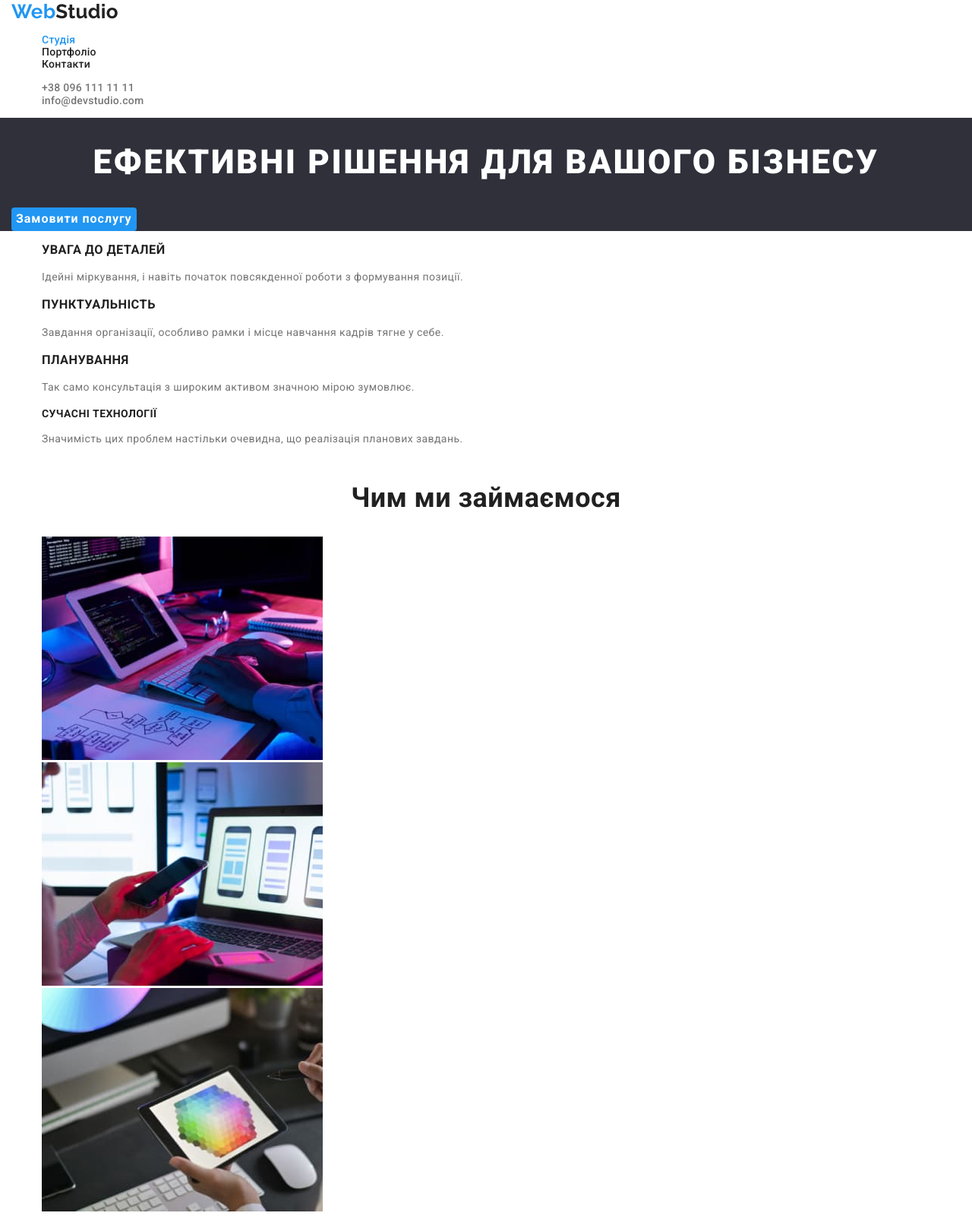
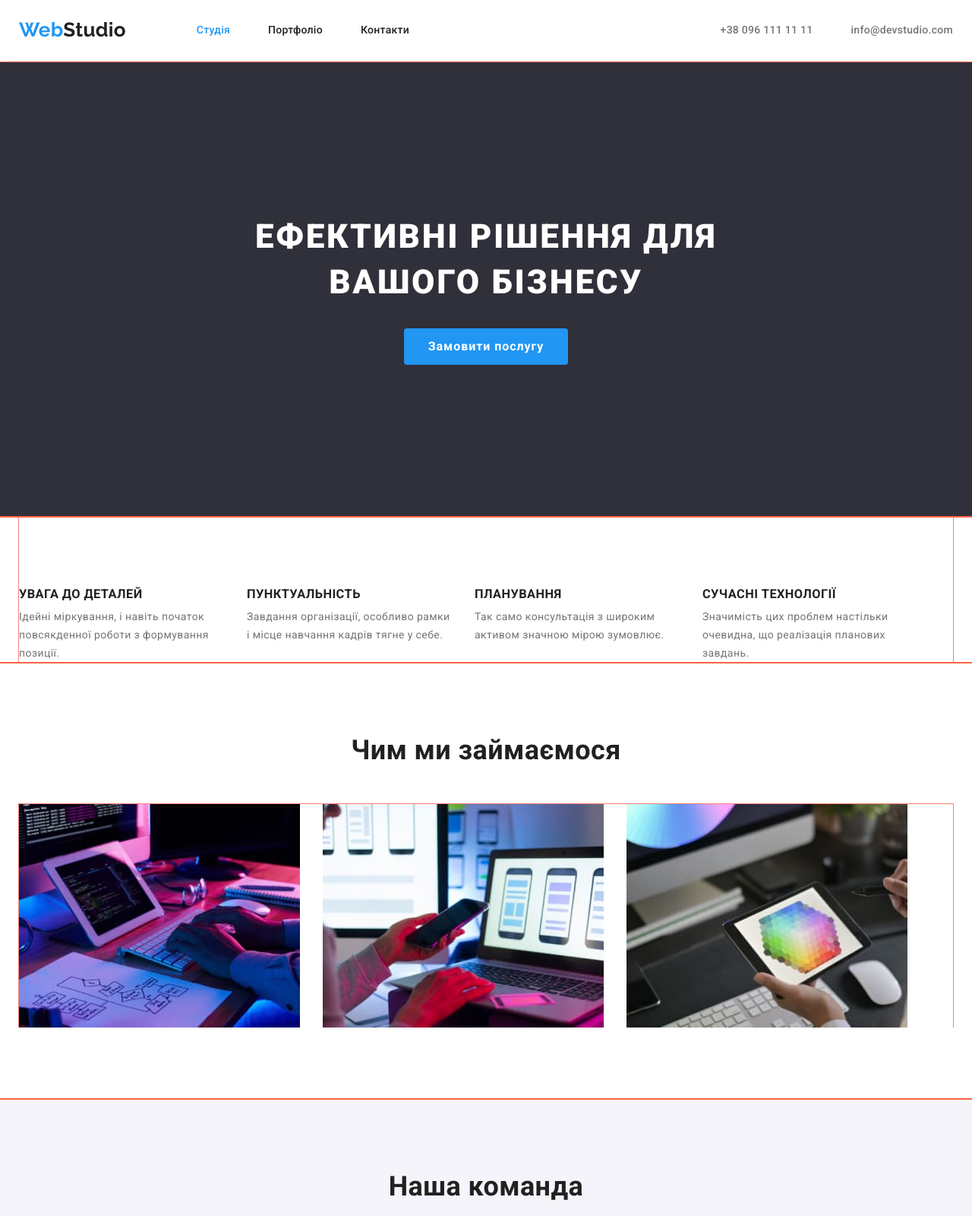
Before and after one commit to YuliaKorchahina/goit-markup-hw-02, a plain HTML site: page index.html in a window 1280 px wide. Shown: the top 1600 px of the page at 76% size. Drawn offline with Linux system fonts and the light colour scheme.

Commit message:
all styles without border

```diff
--- a/css/styles.css
+++ b/css/styles.css
@@ -7,6 +7,7 @@
     --background-secondary-color: #F5F4FA;
     --primery-font-family: Roboto, sans-serif;
     --background-color-dark: #2F303A;
+    --header-border: #ECECEC;
 }
 
 body {
@@ -17,31 +18,73 @@ body {
     letter-spacing: 0.03em;
 }
 
+h1,
+h2,
+h3,
+h4,
+p {
+    margin-top: 0;
+    margin-bottom: 0;
+}
+
+ul,
+ol {
+    margin-top: 0;
+    margin-bottom: 0;
+    padding-left: 0;
+}
+
+img {
+    display: block;
+    max-width: 100%;
+    height: auto;
+}
+
+.section {
+    padding-top: 94px;
+    padding-bottom: 94px;
+
+    outline: 1px solid tomato;
+}
+
+.section.no-padding {
+    padding-top: 0;
+    padding-bottom: 0;
+}
+
 .link {
     text-decoration: none;
 }
 
 .list {
     list-style: none;
+    padding: 0;
+    margin: 0;
 }
 
 .header-nav.current {
     color: var(--accent-color);
 }
 
-.content {
+.container {
+    width: 1230px;
     max-width: 1600px;
     margin: 0 auto;
     padding: 0 15px;
     overflow: hidden;
 }
 
+/* header */
 .logo-header {
     font-family: 'Raleway';
     font-weight: 700;
     font-size: 26px;
     color: var(--accent-color);
     line-height: 1.19;
+    margin: 24px 93px 25px auto;
+    /* margin-right: 93px;
+    margin-bottom: auto; */
+
 
 }
 
@@ -58,14 +101,58 @@ body {
     font-weight: 500;
     line-height: 1.14;
     letter-spacing: 0.02em;
+    display: flex;
+
 }
 
+.header-nav-item:not(:last-child) {
+    margin-right: 50px;
+
+}
 
 .nav-contact {
     color: var(--text);
     font-weight: 500;
     letter-spacing: 0.02em;
     line-height: 1.14;
+
+}
+
+.nav-contact.link {
+    display: block;
+    padding-top: 32px;
+    padding-bottom: 32px;
+}
+
+.header-contacts .item+.item {
+    margin-left: 50px;
+}
+
+.header-nav.link {
+    display: block;
+    padding-top: 32px;
+    padding-bottom: 32px;
+}
+
+.header {
+    border-bottom: 1px solid var(--header-border);
+}
+
+.header>.container {
+    display: flex;
+    align-items: center;
+}
+
+.header-links.list {
+    display: flex;
+    align-items: center;
+
+}
+
+.header-contacts.list {
+    display: flex;
+    margin-left: auto;
+
 }
 
 /* hero */
@@ -77,11 +164,16 @@ body {
     line-height: 1.36;
     letter-spacing: 0.06em;
     text-transform: uppercase;
-    text-align: center;
+
+    width: 696px;
+    margin: 0 auto;
+    padding-top: 200px;
+    padding-bottom: 30px;
 }
 
 .hero {
-    background-color: var(--background-color-dark)
+    background-color: var(--background-color-dark);
+    text-align: center;
 }
 
 /* hero-button */
@@ -96,6 +188,9 @@ body {
     border-radius: 4px;
     border: var(--accent-color);
 
+    margin-bottom: 200px;
+    padding: 10px 32px;
+
 }
 
 .hero-button:hover,
@@ -104,6 +199,16 @@ body {
 }
 
 /* features */
+.features-list {
+    padding-top: 94px;
+    display: flex;
+    outline: 1px solid salmon;
+}
+
+.features-list-item:not(:last-child) {
+    margin-right: 30px;
+}
+
 .visually-hidden {
     position: absolute;
     white-space: nowrap;
@@ -123,20 +228,41 @@ body {
     font-style: normal;
     font-weight: 700;
     line-height: 16px;
+
+    margin-bottom: 10px;
 }
 
 .features-text {
     color: var(--text);
     line-height: 1.7;
+    width: 270px;
+
 }
 
 /* examples */
+.examples {
+    /* background-color: rgb(155, 59, 59); */
+
+}
+
 .examples-title {
     color: var(--maine);
     font-weight: 700;
     font-size: 36px;
     line-height: 1.17;
     text-align: center;
+
+    padding-bottom: 50px;
+}
+
+.examples-list.list {
+    display: flex;
+    outline: 1px solid salmon;
+    /* width: 370px; */
+}
+
+.examples-img-item:not(:last-child) {
+    margin-right: 30px;
 }
 
 /* team */
@@ -149,6 +275,10 @@ body {
     font-weight: 700;
     font-size: 36px;
     line-height: 1.17;
+
+    padding-bottom: 50px;
+    text-align: center;
+
 }
 
 .team-member {
@@ -157,6 +287,8 @@ body {
     font-weight: 500;
     line-height: 1.19;
     text-align: center;
+
+    padding-bottom: 10px;
 }
 
 .team-position {
@@ -164,15 +296,28 @@ body {
     font-size: 16px;
     line-height: 1.19;
     text-align: center;
+    padding-bottom: 30px;
 }
 
 .team-card {
     background-color: var(--white);
+    justify-content: space-between;
+    margin-right: 30px;
+
+}
+
+.team-card-item {
+    padding-bottom: 30px;
+
+}
+
+.team-list.list {
+    display: flex;
 }
 
 /* footer */
 .footer {
-    background-color: var(--background-color-dark)
+    background-color: var(--background-color-dark);
 }
 
 .logo-fotter {
@@ -181,6 +326,7 @@ body {
     font-size: 26px;
     color: var(--accent-color);
     line-height: 1.19;
+
 }
 
 .logo-fotter>span {
@@ -198,18 +344,59 @@ body {
     line-height: 1.71;
 }
 
+
+.logo-fotter.link {
+    display: inline-block;
+    padding-top: 60px;
+    margin-bottom: 20px;
+}
+
 .footer-location {
     color: var(--white);
     line-height: 24px;
+    display: inline-block;
+    padding-bottom: 9px;
 }
 
 .footer-contact {
     color: rgba(255, 255, 255, 0.6);
 }
 
-/* portfolio */
+.footer-contact.link {
+    display: inline-block
+}
+
+.footer-contact.item:nth-child(2) {
+    margin-bottom: 9px;
+}
+
+.footer-contact.item:last-child {
+    margin-bottom: 60px;
+}
+
+
+/* !!!---------------portfolio---------------!!! */
 .projects {
     background-color: var(--white);
+}
+
+.projects.list {
+    display: flex;
+    flex-wrap: wrap;
+}
+
+.projects-item {
+    width: 370px;
+    margin-right: 30px;
+    margin-bottom: 30px;
+}
+
+.projects-item:nth-child(3n) {
+    margin-right: 0;
+}
+
+.projects-item:nth-last-child(-n+3) {
+    margin-bottom: 0;
 }
 
 .button-filter {
@@ -222,7 +409,21 @@ body {
     border: 0;
     cursor: pointer;
     text-align: center;
+
+    padding: 6px 22px;
 }
+
+.button-filter:first-child {
+    margin-right: 8px;
+}
+
+.buttons-filter.list {
+    display: flex;
+    justify-content: center;
+    padding-bottom: 50px;
+}
+
+
 
 .button.button-filter {
     cursor: pointer;
--- a/index.html
+++ b/index.html
@@ -3,8 +3,8 @@
 
 <head>
     <meta charset="UTF-8">
-    <meta http-equiv="X-UA-Compatible" content="IE=edge">
-    <meta name="viewport" content="width=device-width, initial-scale=1.0">
+    <meta http-equiv="X-UA-Compatible" container="IE=edge">
+    <meta name="viewport" container="width=device-width, initial-scale=1.0">
     <title>Web Studio</title>
     <link rel="preconnect" href="https://fonts.googleapis.com">
     <link rel="preconnect" href="https://fonts.gstatic.com" crossorigin>
@@ -17,49 +17,53 @@
 
 <body>
     <!-- header -->
-    <header class="header content">
+    <header class="header">
+        <div class="header container">
             <nav class="header-nav">
                 <a class="logo-header link" href="./index.html">Web<span>Studio</span></a>
                 <ul class="header-links list">
-                <li><a class="header-nav link current" href="./index.html">Студія</a></li>
-                <li><a class="header-nav link" href="./portfolio.html">Портфоліо</a></li>
-                <li><a class="header-nav link" href="#">Контакти</a></li>
+                    <li class="header-nav-item"><a class="header-nav link current" href="./index.html">Студія</a></li>
+                    <li class="header-nav-item"><a class="header-nav link" href="./portfolio.html">Портфоліо</a></li>
+                    <li class="header-nav-item"><a class="header-nav link" href="#">Контакти</a></li>
                 </ul>
             </nav>
             <ul class="header-contacts list">
-            <li><a class="nav-contact link" href="tel:+380961111111">+38 096 111 11 11</a></li>
-            <li><a class="nav-contact link" href="mailto:info@devstudio.com">info@devstudio.com</a></li>
+                <li class="header-contacts item"><a class="nav-contact link" href="tel:+380961111111">+38 096 111 11
+                        11</a></li>
+                <li class="header-contacts item"><a class="nav-contact link"
+                        href="mailto:info@devstudio.com">info@devstudio.com</a></li>
             </ul>
+        </div>
     </header>
     <main class="">
         <!-- герой -->
-        <section class="hero">
-            <div class="content">
+        <section class="hero section no-padding">
+            <div class="hero container">
                 <h1 class="hero-title">Ефективні рішення для вашого бізнесу</h1>
                 <button class="hero-button" type="button">Замовити послугу</button>
             </div>
         </section>
         <!-- переваги -->
-        <section class="features">
-            <div class="features content">
+        <section class="section no-padding">
+            <div class="features container">
                 <h2 class="visually-hidden">Переваги</h2>
                 <ul class="features-list list">
-                    <li>
+                    <li class="features-list-item">
                         <h3 class="features-title">Увага до деталей</h3>
                         <p class="features-text">Ідейні міркування, і навіть початок повсякденної роботи з формування
                             позиції.</p>
                     </li>
-                    <li>
+                    <li class="features-list-item">
                         <h3 class="features-title">Пунктуальність</h3>
                         <p class="features-text">Завдання організації, особливо рамки і місце навчання кадрів тягне у
                             себе.</p>
                     </li>
-                    <li>
+                    <li class="features-list-item">
                         <h3 class="features-title">Планування</h3>
                         <p class="features-text">Так само консультація з широким активом значною мірою зумовлює.</p>
                     </li>
-                    <li>
-                        <h class="features-title">Сучасні технології</h>
+                    <li class="features-list-item">
+                        <h3 class="features-title">Сучасні технології</h3>
                         <p class="features-text">Значимість цих проблем настільки очевидна, що реалізація планових
                             завдань.</p>
                     </li>
@@ -67,38 +71,45 @@
             </div>
         </section>
         <!-- Чим ми займаємося -->
-        <section class="examples">
-            <div class="content">
+        <section class="section">
+            <div class="examples container">
                 <h2 class="examples-title">Чим ми займаємося</h2>
                 <ul class="examples-list list">
-                    <li><img src="./images/desktop.jpg" alt="Компьютер" width="370"></li>
-                    <li><img src="./images/smartphone.jpg" alt="Смартфон" width="370"></li>
-                    <li><img src="./images/leptop.jpg" alt="Планшет" width="370"></li>
+                    <li class="examples-img-item"><img class="examples-img" src="./images/desktop.jpg" alt="Компьютер"
+                            width="370"></li>
+                    <li class="examples-img-item"><img class="examples-img" src="./images/smartphone.jpg" alt="Смартфон"
+                            width="370"></li>
+                    <li class="examples-img-item"><img class="examples-img" src="./images/leptop.jpg" alt="Планшет"
+                            width="370"></li>
                 </ul>
             </div>
         </section>
         <!-- команда -->
-        <section class="team">
-            <div class="content">
+        <section class="team section">
+            <div class="examples  container">
                 <h2 class="team-title">Наша команда</h2>
                 <ul class="team-list list">
                     <li class="team-card">
-                        <img src="./images/team_card_designer.jpg" alt="Карточка работника_дизайнер" width="270">
+                        <img class="team-card-item" src="./images/team_card_designer.jpg"
+                            alt="Карточка работника_дизайнер" width="270">
                         <h3 class="team-member">Ігор Дем'яненко</h3>
                         <p class="team-position">Product Designer</p>
                     </li>
                     <li class="team-card">
-                        <img src="./images/team_card_developer.jpg" alt="Карточка работника__разработчик" width="270">
+                        <img class="team-card-item" src="./images/team_card_developer.jpg"
+                            alt="Карточка работника__разработчик" width="270">
                         <h3 class="team-member">Ольга Репіна</h3>
                         <p class="team-position">Frontend Developer</p>
                     </li>
                     <li class="team-card">
-                        <img src="./images/team_card_marketing.jpg" alt="Карточка работника_маркетинг" width="270">
+                        <img class="team-card-item" src="./images/team_card_marketing.jpg"
+                            alt="Карточка работника_маркетинг" width="270">
                         <h3 class="team-member">Микола Тарасов</h3>
                         <p class="team-position">Marketing</p>
                     </li>
                     <li class="team-card">
-                        <img src="./images/team_card_ui.jpg" alt="Карточка работника" width="270">
+                        <img class="team-card-item" src="./images/team_card_ui.jpg" alt="Карточка работника"
+                            width="270">
                         <h3 class="team-member">Михайло Єрмаков</h3>
                         <p class="team-position">UI Designer</p>
                     </li>
@@ -110,14 +121,16 @@
     <!-- футер -->
     <footer class="">
         <div class="footer">
-            <div class="content">
+            <div class="container">
                 <a class="logo-fotter link" href="./index.html">Web<span>Studio</span></a>
                 <address class="address">
                     <ul class="footer-adress list">
                         <li><a class="footer-location link" href="https://goo.gl/maps/E31LjMS4C6WuwfjZA" target="_blank"
                                 rel="noopener nofollow noreferrer">м. Київ, пр-т Лесі Українки, 26</a></li>
-                        <li><a class="footer-contact link" href="mailto:info@example.com">info@example.com</a></li>
-                        <li><a class="footer-contact link" href="tel:+380961111111">+38 099 111 11 11</a></li>
+                        <li class="footer-contact item"><a class="footer-contact link"
+                                href="mailto:info@example.com">info@example.com</a></li>
+                        <li class="footer-contact item"><a class="footer-contact link" href="tel:+380961111111">+38 099
+                                111 11 11</a></li>
                     </ul>
                 </address>
             </div>
```
Also changed, not shown: portfolio.html (+29 -21 lines). Lines whose indentation alone changed are shown as unchanged.
